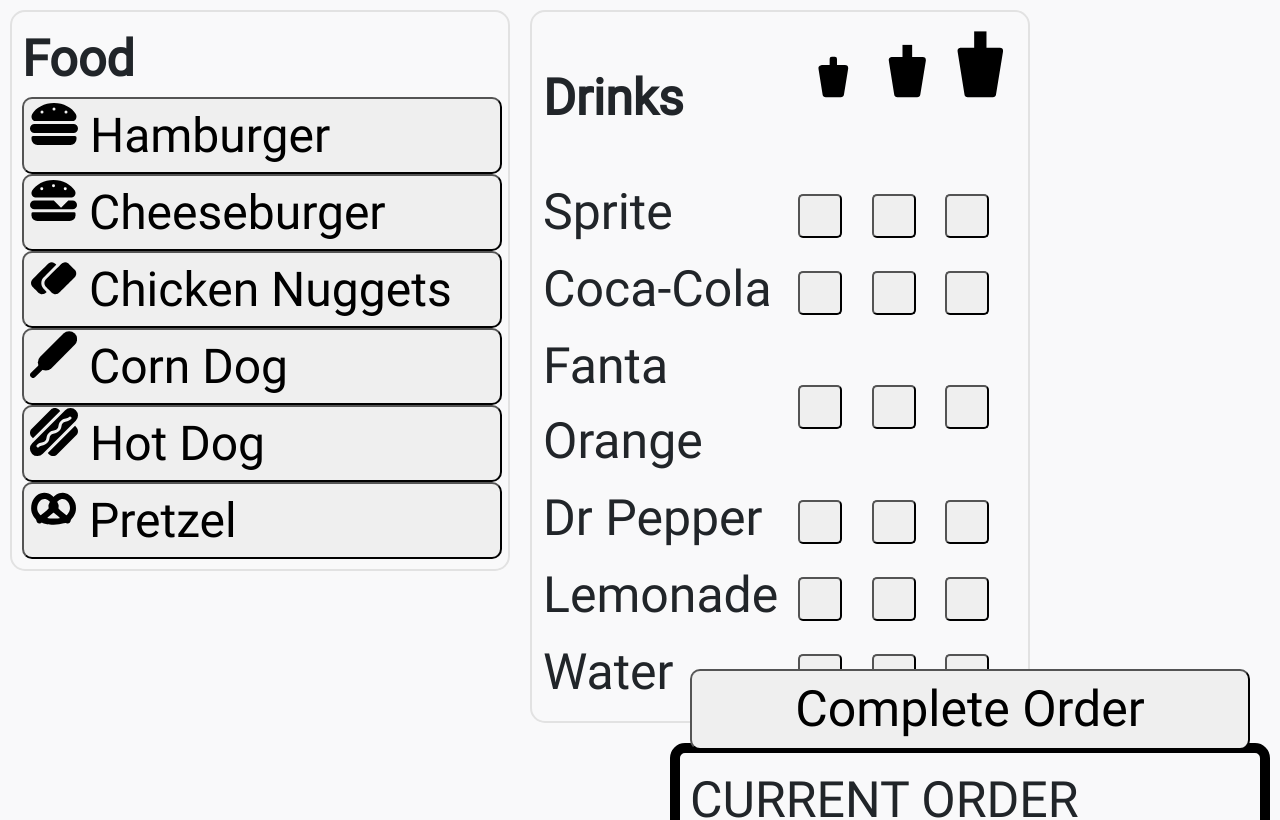
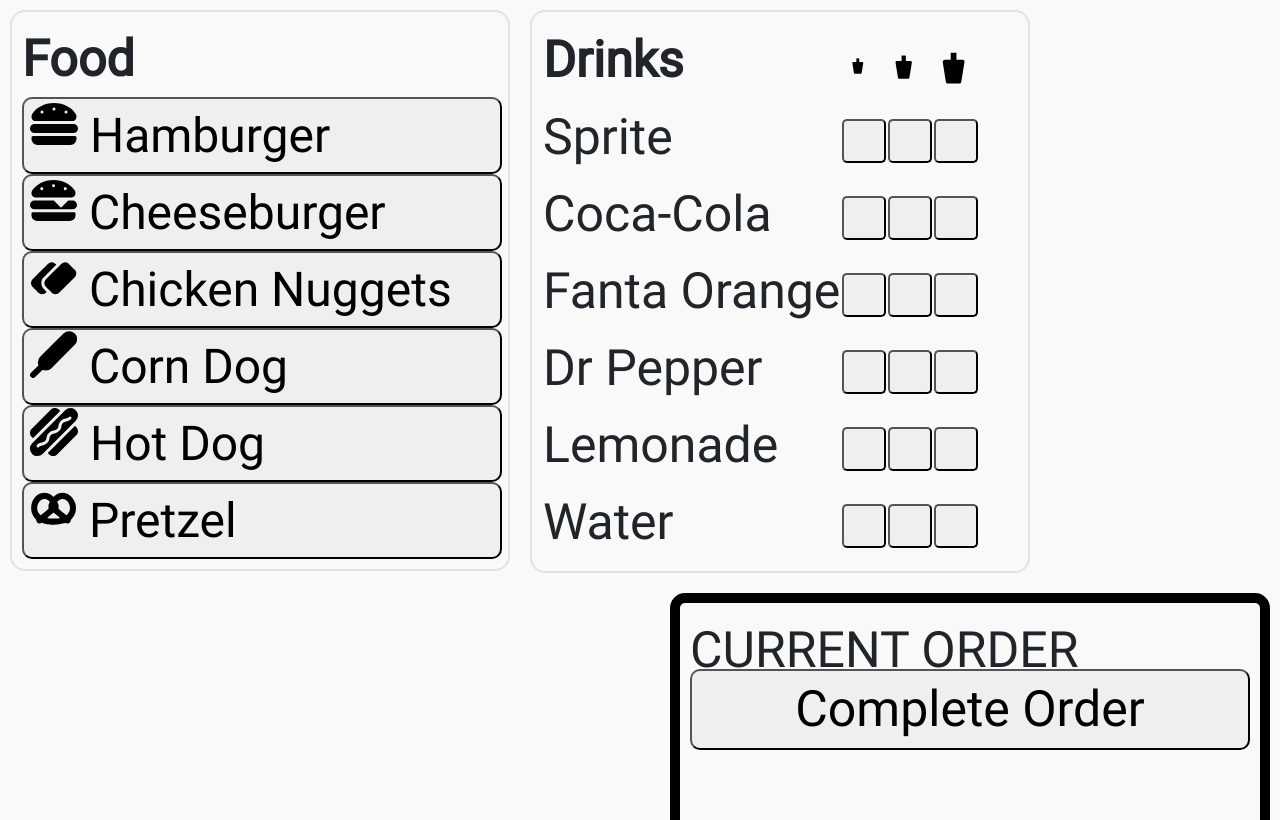
Before and after one commit to kevmich/CMPS285-Fall2020-Section2-Group-3, a React (Create React App) app in the folder KitchenVideoSystem/ClientApp/: page /CashierScreen in a window 1280 px wide. Shown: the top 820 px of the page. Built offline with nearby package versions, Linux system fonts and the light colour scheme.

Commit message:
Fixed drink icons

```diff
--- a/KitchenVideoSystem/ClientApp/src/components/CashierScreen.css
+++ b/KitchenVideoSystem/ClientApp/src/components/CashierScreen.css
@@ -70,3 +70,7 @@ body {
 .DrinkSizeLabel {
     text-align: center;
 }
+
+#largeDrinkId {
+    padding-left: -10px;
+}
--- a/KitchenVideoSystem/ClientApp/src/components/CashierScreen.js
+++ b/KitchenVideoSystem/ClientApp/src/components/CashierScreen.js
@@ -89,9 +89,9 @@ export default class CashierScreen extends Component {
                     <table id="DrinkTable">
                         <tr>
                             <th> Drinks </th>
-                            <th class="DrinkSizeLabel"><img src={smalldrinkIcon} height="68px"/>&nbsp; </th>
-                            <th class="DrinkSizeLabel"><img src={mediumdrinkIcon} height="68px" />&nbsp; </th>
-                            <th class="DrinkSizeLabel"><img src={largedrinkIcon} height="68px" />&nbsp; </th>
+                            <th class="DrinkSizeLabel"><img src={mediumdrinkIcon} width="20px" />&nbsp; </th>
+                            <th class="DrinkSizeLabel"><img src={mediumdrinkIcon} width="30px" />&nbsp; </th>
+                            <th class="DrinkSizeLabel" id="largeDrinkId"><img src={mediumdrinkIcon} width="40px" />&nbsp; </th>
                         </tr>
                         <tr>
                             <td class="Drinks"> Sprite </td>
```
